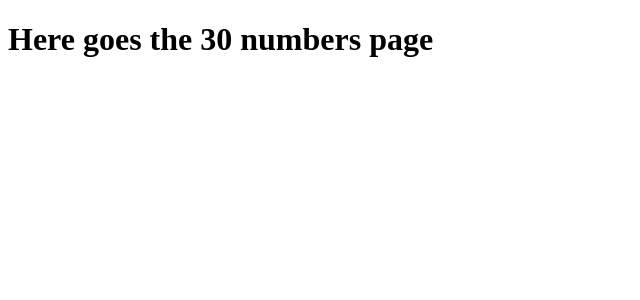
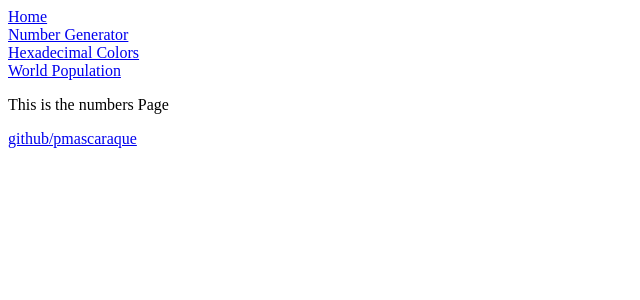
Before and after one commit to pmascaraque/30-days-of-react, a Next.js app in the folder exercises/06_mapping/06/: page /numbers in a window 1280 px wide. Shown: the top 300 px of the page, without its empty margins (0-640 px from the left). Built offline with nearby package versions, Linux system fonts and the light colour scheme.

Commit message:
Added header, footer and layout components

```diff
--- /dev/null
+++ b/exercises/06_mapping/06/components/Footer.js
@@ -0,0 +1,9 @@
+import React from "react";
+
+export default function Footer() {
+  return (
+    <div>
+      <a href="https://github.com/pmascaraque">github/pmascaraque</a>
+    </div>
+  );
+}
--- /dev/null
+++ b/exercises/06_mapping/06/components/Header.js
@@ -0,0 +1,24 @@
+import React from "react";
+import Link from "next/link";
+
+export default function Header() {
+  return (
+    <div>
+      <Link href="/">
+        <a>Home</a>
+      </Link>
+      <br></br>
+      <Link href="/numbers">
+        <a>Number Generator</a>
+      </Link>
+      <br></br>
+      <Link href="/colors">
+        <a>Hexadecimal Colors</a>
+      </Link>
+      <br></br>
+      <Link href="/data">
+        <a>World Population</a>
+      </Link>
+    </div>
+  );
+}
--- /dev/null
+++ b/exercises/06_mapping/06/components/Layout.js
@@ -0,0 +1,13 @@
+import React from "react";
+import Footer from "./Footer";
+import Header from "./Header";
+
+export default function Layout({ children }) {
+  return (
+    <div>
+      <Header />
+      {children}
+      <Footer />
+    </div>
+  );
+}
--- a/exercises/06_mapping/06/pages/_app.js
+++ /dev/null
@@ -1,5 +0,0 @@
-function MyApp({ Component, pageProps }) {
-  return <Component {...pageProps} />
-}
-
-export default MyApp
--- a/exercises/06_mapping/06/pages/numbers.js
+++ b/exercises/06_mapping/06/pages/numbers.js
@@ -1,3 +1,12 @@
-export default function Numbers() {
-    return <h1>Here goes the 30 numbers page</h1>
-  }
+import React from "react";
+import Layout from "../components/Layout";
+
+function Numbers() {
+  return (
+    <Layout>
+      <p>This is the numbers Page</p>
+    </Layout>
+  );
+}
+
+export default Numbers;
```
Also changed, not shown: exercises/06_mapping/06/pages/colors.js (+12 -3 lines), exercises/06_mapping/06/pages/data.js (+12 -3 lines), exercises/06_mapping/06/pages/index.js (+11 -5 lines).
